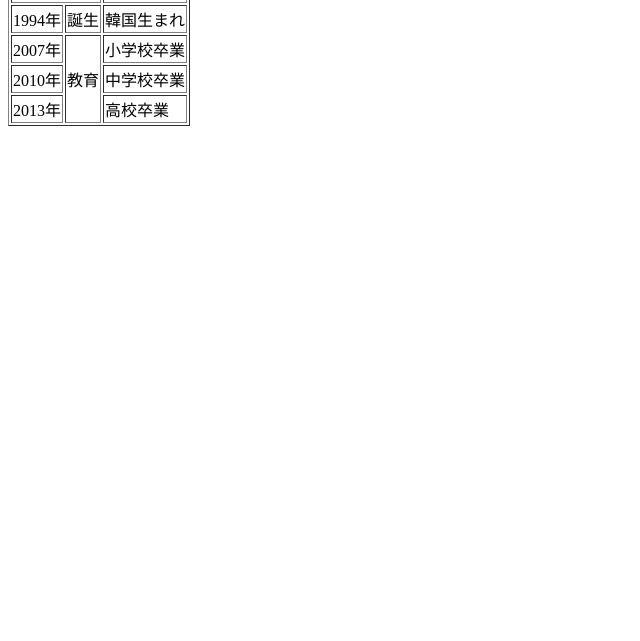
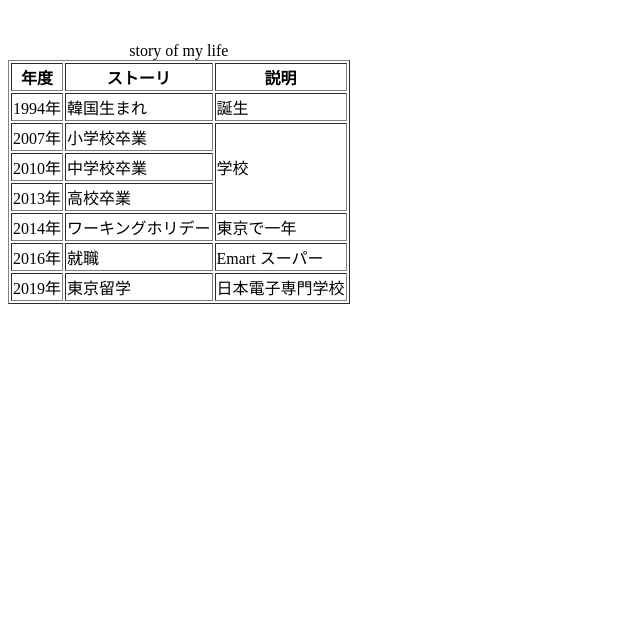
Before and after one commit to MJ-000/sample2020, a plain HTML site: page story/intex.html in a window 1280 px wide. Shown: the part 159-800 px from the top of the page, without its empty margins (0-640 px from the left). Drawn offline with Linux system fonts and the light colour scheme.

Commit message:
アウトライン設定

```diff
--- a/story/intex.html
+++ b/story/intex.html
@@ -3,28 +3,32 @@
 <head>
     <meta charset="UTF-8">
     <meta name="viewport" content="width=device-width, initial-scale=1.0">
-    <title>Document</title>
+    <title>ストーリ｜ミンジのサイト</title>
 </head>
 <body>
     <h1>ミンジのストーリ</h1>
+    <h1>
+        <ul><li><a href="file:///C:/Users/20aw0123/Desktop/html%E5%AE%9F%E7%BF%92/index.html">トップページ</a></li></ul>
+    </h1>
     <table border="1">
         <caption>story of my life</caption>
         <thead>
         <tr>
-            <th colspan="2">年度</th>
+            <th>年度</th>
             <th>ストーリ</th>
+            <th>説明</th>
             </tr>
         </thead>
         <tbody>
         <tr>
             <td>1994年</td>
+            <td>韓国生まれ</td>
             <td>誕生</td>
-            <td>韓国生まれ</td>
         </tr>
         <tr>
 　　　　　　 <td>2007年</td>
-            <td rowspan="3">教育</td>
             <td>小学校卒業</td>
+            <td rowspan ="3">学校</td>
         </tr>
         <tr>
             <td>2010年</td>
@@ -34,6 +38,21 @@
             <td>2013年</td>
             <td>高校卒業</td>
         </tr>
+        <tr>
+            <td>2014年</td>
+            <td>ワーキングホリデー</td>
+            <td>東京で一年</td>
+        </tr>
+        <tr>
+            <td>2016年</td>
+            <td>就職</td>
+            <td>Emart スーパー</td>
+        </tr>
+        <tr>
+            <td>2019年</td>
+            <td>東京留学</td>
+            <td>日本電子専門学校</td>
+        </tr>
     </tbody>
 </table>
 </body>
```
Also changed, not shown: hobby/index.html (+6 -0 lines), index.html (+5 -1 lines), recommend/index.html (+7 -3 lines).
